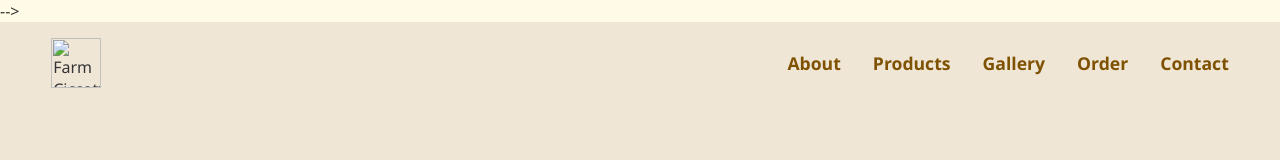
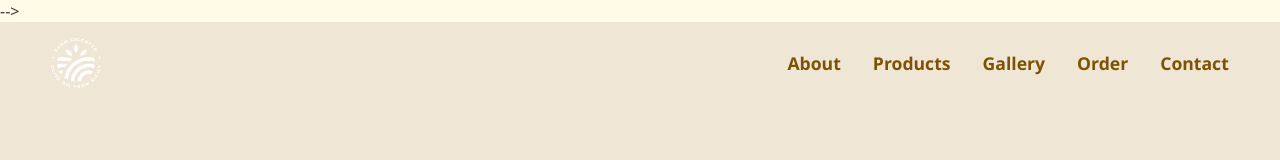
Before and after one commit to FarmCiccotto/FarmCiccotto, a plain HTML site: page index.html in a window 1280 px wide. Shown: the top 160 px of the page. Drawn offline with Linux system fonts and the light colour scheme.

Commit message:
adding logo file on header

```diff
--- a/index.html
+++ b/index.html
@@ -71,7 +71,7 @@
   <header>
     <nav>
       <div class="logo">
-        <img src="assets/logo.png" alt="Farm Ciccotto Logo" />
+        <img src="assets/Logo ciccotto timbro white.png" alt="Farm Ciccotto Logo" />
       </div>
       <ul>
         <li><a href="#about">About</a></li>
```
